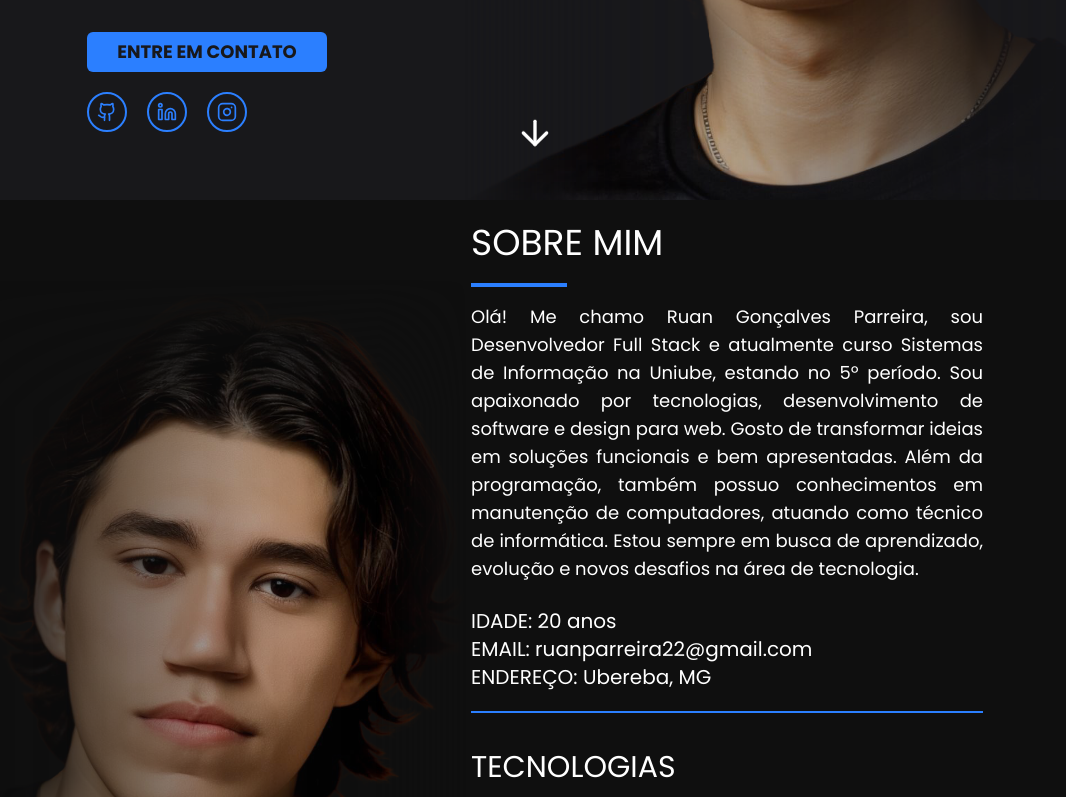
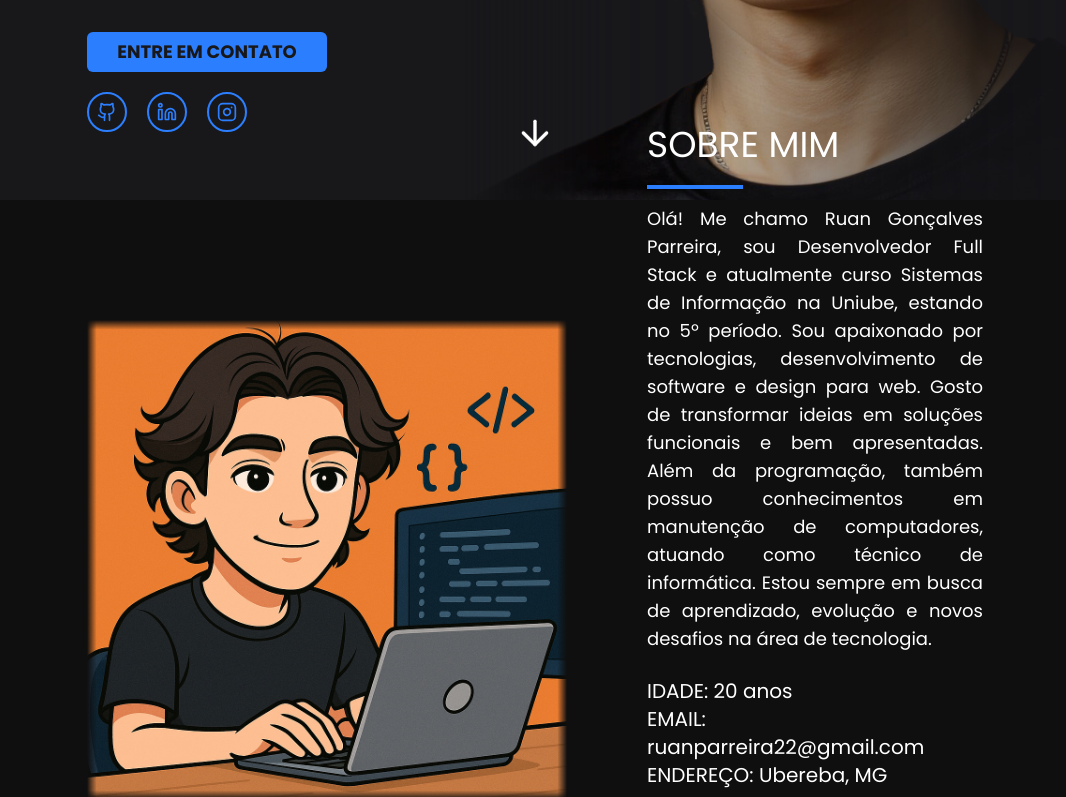
Before and after one commit to RuanParreira/MeuPortfolio, a React (Vite) app: page / in a window 1280 px wide. Shown: the part 600-1397 px from the top of the page, without its empty margins (105-1171 px from the left). Built offline with nearby package versions, Linux system fonts and the light colour scheme.

Commit message:
Atualização

```diff
--- a/src/components/About.tsx
+++ b/src/components/About.tsx
@@ -4,17 +4,15 @@ export default function About() {
   return (
     <section
       id="about"
-      className="relative flex h-[calc(100vh-5rem)] w-full scroll-mt-[5rem] items-center justify-between space-x-[24rem] bg-[#0f0f0f]"
+      className="relative flex h-[calc(100vh-5rem)] w-full scroll-mt-[5rem] items-center justify-between space-x-20 bg-[#0f0f0f] px-[15%]"
     >
-      <div className="z-0">
-        <img
-          src="./about2.png"
-          alt="fotoSobre"
-          className="absolute bottom-0 left-0 z-0 h-[40rem] mask-t-from-80% mask-r-from-85% mask-l-from-10%"
-        />
-      </div>
+      <img
+        src="./cartoon.png"
+        alt="fotoSobre"
+        className="h-[30rem] w-[50rem] mask-t-from-98% mask-r-from-98% mask-b-from-98% mask-l-from-98%"
+      />
 
-      <div className="z-10 flex w-[full] min-w-0 flex-col justify-center px-[15%]">
+      <div className="z-10 flex w-[full] min-w-0 flex-col justify-center">
         <h3 className="text-4xl">SOBRE MIM</h3>
         <span className="mt-5 mb-4 block h-1 w-24 bg-blue-500"></span>
         <p className="text-justify text-lg">
```
Also changed, not shown: public/cartoon.png (added).
